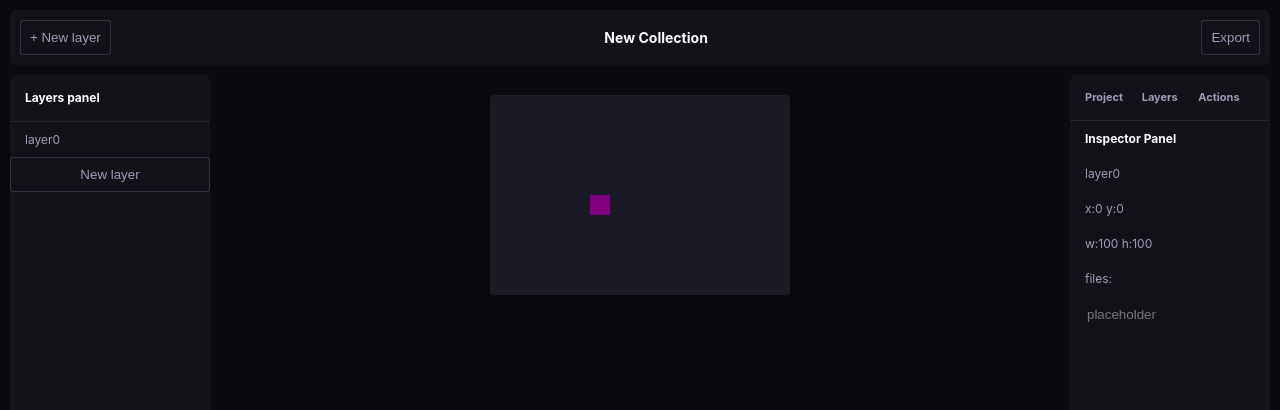
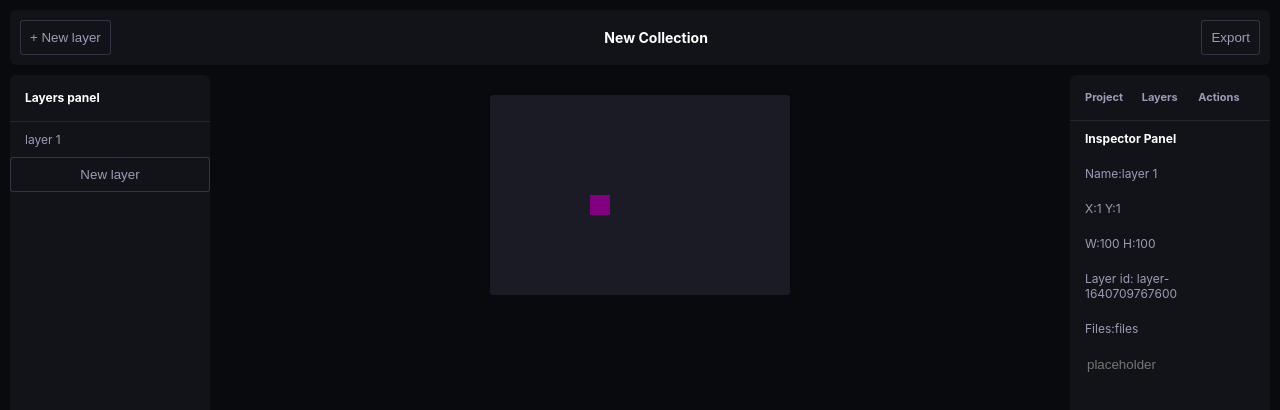
Before and after one commit to mykol225/supercollect, a React (Create React App) app: page / in a window 1280 px wide. Both pictures are taken after a click on the button "New layer". Shown: the top 410 px of the page. Built offline with nearby package versions, Linux system fonts and the light colour scheme.

Commit message:
add layer and selected layer functionality

```diff
--- a/src/App.js
+++ b/src/App.js
@@ -3,21 +3,26 @@ import Button from './components/ui/Button';
 import Viewport from './components/ui/Viewport';
 import LayersPanel from './components/ui/LayersPanel';
 import InspectorPanel from './components/ui/InspectorPanel';
-import { useEffect, useState } from 'react';
+import { useState } from 'react';
+import AppContext from './AppContext';
 
 function App() {
-  useEffect(()=> console.log("App rendered"))
+  const [selectedLayerIndex, setSelectedLayerIndex] = useState(0)
+  const [layers, setLayers] = useState([])
 
-  const [childData, setChildData] = useState([''])
+  const addLayer = newLayer => {
+    setLayers(layers => [...layers, newLayer])
+  }
 
-
-  useEffect(() => {
-    console.log(`rerendered AND childData state was updated`);
-    console.log(childData);
-  }, [childData])
-
+  const global = {
+    selectedLayer: selectedLayerIndex,
+    layers: layers,
+    setSelectedLayerIndex,
+    addLayer,
+  }
 
   return (
+    <AppContext.Provider value={global}>
       <div className="App">
         <div id='tools-panel' className='panel hor-p'>
           <div id="tools">
@@ -27,11 +32,12 @@ function App() {
           <Button>Export</Button>
         </div>
         <div id='main-container'>
-        <LayersPanel passChildData={setChildData}></LayersPanel>
+          <LayersPanel></LayersPanel>
           <Viewport view="canvas"></Viewport>
-        <InspectorPanel parentData={childData}></InspectorPanel>
+          <InspectorPanel></InspectorPanel>
         </div>
       </div>
+    </AppContext.Provider>
   );
 }
 
--- /dev/null
+++ b/src/AppContext.js
@@ -0,0 +1,5 @@
+import { createContext } from "react/cjs/react.development";
+
+const AppContext = createContext();
+
+export default AppContext;
--- a/src/components/hooks/useLayer.js
+++ b/src/components/hooks/useLayer.js
@@ -1,12 +1,24 @@
 import { useState } from 'react';
 import Row from '../ui/Row';
 import Layer from '../ui/Layer';
+import { genId } from '../../utils/genId'
 
-let num = 0;
+let num = 1;
 const layers = []
 const elArray = []
 
 export const useLayer = () => {
+
+  const defaultLayerElement = (clickEvent, layerName) => {
+    return(
+      <Row key={`row${layers.length}`} type="interactive">
+        <Layer key={`layer${layers.length}`} onClick={clickEvent}>{`layer${layers.length}`}</Layer>
+      </Row>
+    )
+  }
+
+  const [layerArray, setLayerArray] = useState([])
+  const [elementArray, setElementArray] = useState([])
 
   const createNewLayer = (width = 100, height = 100, xcoor = 0, ycoor = 0, files = []) => {
     const name = `layer${num}`
@@ -16,7 +28,8 @@ export const useLayer = () => {
       h: height,
       x: xcoor,
       y: ycoor,
-      files: files
+      files: files,
+      id: genId('layer-')
     }
     layers.push(layer)
     num++
@@ -26,16 +39,9 @@ export const useLayer = () => {
   const createNewElement = () => {
     // console.log(layers.length);
     // console.log(`row${layers.length}`);
-    elArray.push(
-      <Row key={`row${layers.length}`} type="interactive">
-        <Layer key={`layer${layers.length}`}>{layers[layers.length - 1].name}</Layer>
-      </Row>
-    )
+    elArray.push(defaultLayerElement("eventName", layers))
     return <div id="layer-rows-container">{elArray}</div>
   }
-
-  const [layerArray, setLayerArray] = useState([])
-  const [elementArray, setElementArray] = useState([])
 
   const onClickNewLayerComp = () => {
     setLayerArray(createNewLayer())
--- a/src/components/ui/InspectorPanel.js
+++ b/src/components/ui/InspectorPanel.js
@@ -4,27 +4,22 @@ import Row from "./Row"
 import Hr from "./Hr"
 import Title from "./Title"
 import TextInput from "./TextInput"
+import AppContext from "../../AppContext"
 
-import { useEffect, useState } from "react"
+import { useContext } from "react"
 
 const InspectorPanel = props => {
-  useEffect(()=> console.log("Inspector panel rendered"))
+  const context = useContext(AppContext)
 
-  const [layer, setLayer] = useState({})
+  const index = context.selectedLayer
 
-  useEffect(() => {
-    setLayer(props.parentData)
-    console.log("inspector: parentData set as state on each render");
-  }, [])
-
-  useEffect(() => {
-    console.log("inspector: runs AFTER parentData causes a rerender, AND parentData has changed");
-    console.log(props.parentData);
-    console.log(layer);
-  }, [layer])
-
-
-
+  const layerInfo = {
+    layerName: context.layers[index] ? `Name:${context.layers[index].name}` : '',
+    layerXY: context.layers[index] ? `X:${context.layers[index].x} Y:${context.layers[index].y}` : '',
+    layerWH: context.layers[index] ? `W:${context.layers[index].w} H:${context.layers[index].h}` : '',
+    layerId: context.layers[index] ? `Layer id: ${context.layers[index].id}` : '',
+    layerFile: context.layers[index] ? `Files:${context.layers[index].files}` : '',
+  }
 
   return(
     <div id='inspector-panel' className='panel ver-p'>
@@ -39,16 +34,19 @@ const InspectorPanel = props => {
           <Title>Inspector Panel</Title>
         </Row>
         <Row>
-          <p>{props.parentData[0] ? props.parentData[0].name : ""}</p>
+          <span>{layerInfo.layerName}</span>
         </Row>
         <Row>
-          <p>{props.parentData[0] ? `x:${props.parentData[0].x}  y:${props.parentData[0].y}` : ""}</p>
+          <span>{layerInfo.layerXY}</span>
         </Row>
         <Row>
-          <p>{props.parentData[0] ? `w:${props.parentData[0].w}  h:${props.parentData[0].h}` : ""}</p>
+          <span>{layerInfo.layerWH}</span>
         </Row>
         <Row>
-          <p>{props.parentData[0] ? `files:${props.parentData[0].files}` : ""}</p>
+          <span>{layerInfo.layerId}</span>
+        </Row>
+        <Row>
+          <span>{layerInfo.layerFile}</span>
         </Row>
         <Row>
           <TextInput>placeholder</TextInput>
--- a/src/components/ui/Layer.js
+++ b/src/components/ui/Layer.js
@@ -1,6 +1,10 @@
+import Row from './Row'
+
 const Layer = props => {
   return(
-    <p className='layer'>{props.children}</p>
+    <Row type="interactive" id={props.id} onClick={props.onClick}>
+      <span className='layer' id={props.id}>{props.children}</span>
+    </Row>
   )
 }
 
--- a/src/components/ui/LayersPanel.js
+++ b/src/components/ui/LayersPanel.js
@@ -3,38 +3,60 @@ import Row from "./Row"
 import Hr from "./Hr"
 import Button from "./Button"
 import Title from "./Title"
-import { useLayer } from "../hooks/useLayer"
-import { useEffect } from "react"
-import { useState } from "react"
+import Layer from "./Layer"
+import { genId } from "../../utils/genId"
+
+import { useContext, useEffect, useState} from "react"
+import AppContext from "../../AppContext"
+
+let num = 1;
 
 const LayersPanel = props => {
-  useEffect(()=> console.log("Layers panel rendered"))
-  const { onClickNewLayerComp, layerArray, elementArray } = useLayer()
-  const [state, setState] = useState()
+  // get global context
+  const context = useContext(AppContext)
 
-  // pass data to App.js
-  const dataHandler = data => {
-    props.passChildData(data)
-    console.log("LayerPanel: data is being passed up to parent (App), should cause a re-render of App");
+  //layers list
+  const [layersState, setLayersState] = useState([])
+  const [layerCompState, setLayerCompState] = useState([])
+
+  const onClickNewLayerHandler = () => {
+    context.addLayer(createLayer())
   }
 
-  const onClickHandler = () => {
-    onClickNewLayerComp()
-    setState(layerArray)
-    // layerArray gets set as State, but is empty on first go around. Correct on later ones.
+  useEffect(()=>{
+    if (context.layers.length) {
+      setLayersState(context.layers)
+
+      const index = context.layers.length - 1
+      context.setSelectedLayerIndex(index)
+
+      const oldArray = context.layers
+      let newArray = oldArray.map( layer => {
+        return <Layer key={layer.id} id={layer.id} onClick={onClickSelectedLayerHandler}>{layer.name}</Layer>
+      })
+      setLayerCompState(newArray)
+    }
+  }, [context.layers])
+
+  const createLayer = ( width = 100, height = 100, xcoor = 0, ycoor = 0, files = 'files' ) => {
+    const layer = {
+      name: `layer ${num}`,
+      w: width * num,
+      h: height * num,
+      x: xcoor + num,
+      y: ycoor + num,
+      files: files,
+      id: genId('layer-')
+    }
+    num++
+    return layer
   }
 
-  //this only gets called AFTER rerender AND the state changed, but only a couple times... stops working
-  // state change may need to come from the parent App
-  useEffect(()=> {
-    dataHandler(layerArray)
-  },[state])
-
-
-  useEffect(()=> {
-    dataHandler(layerArray)
-  })
-
+  //setting selected layer
+  const onClickSelectedLayerHandler = event => {
+    const index = context.layers.findIndex(l => l.id == event.target.id)
+    context.setSelectedLayerIndex(index)
+  }
 
   return(
     <div id='layers-panel' className='panel ver-p'>
@@ -43,8 +65,8 @@ const LayersPanel = props => {
         <Title>Layers panel</Title>
       </Row>
       <Hr />
-      {elementArray}
-      <Button onClick={onClickHandler}>New layer</Button>
+      {layerCompState}
+      <Button onClick={onClickNewLayerHandler}>New layer</Button>
     </Rows>
   </div>
   )
--- a/src/components/ui/Row.js
+++ b/src/components/ui/Row.js
@@ -2,7 +2,7 @@ const Row = props => {
 
   if (props.type === 'interactive') {
     return(
-      <div className="row btn-row">{props.children}</div>
+      <div onClick={props.onClick} className="row btn-row" id={props.id}>{props.children}</div>
     )
   } else {
     return(
--- /dev/null
+++ b/src/utils/genId.js
@@ -0,0 +1,4 @@
+export const genId = (prefix = '', suffix ='') => {
+  const now = Date.now()
+  return `${prefix}${now}${suffix}`
+}
```
Also changed, not shown: src/StoreContext.js (added, +16 -0 lines), 1 other file (tests, documents, lock files or other folders). Lines whose indentation alone changed are shown as unchanged.
